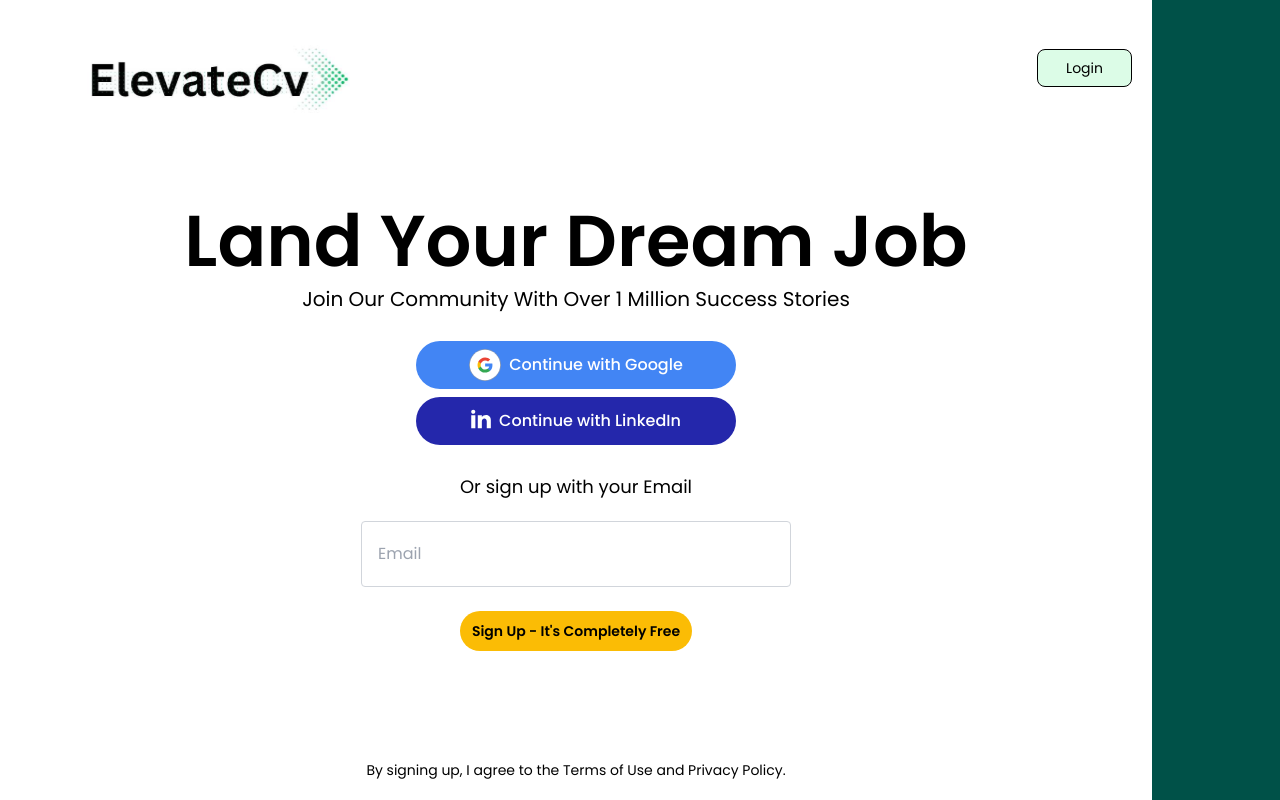
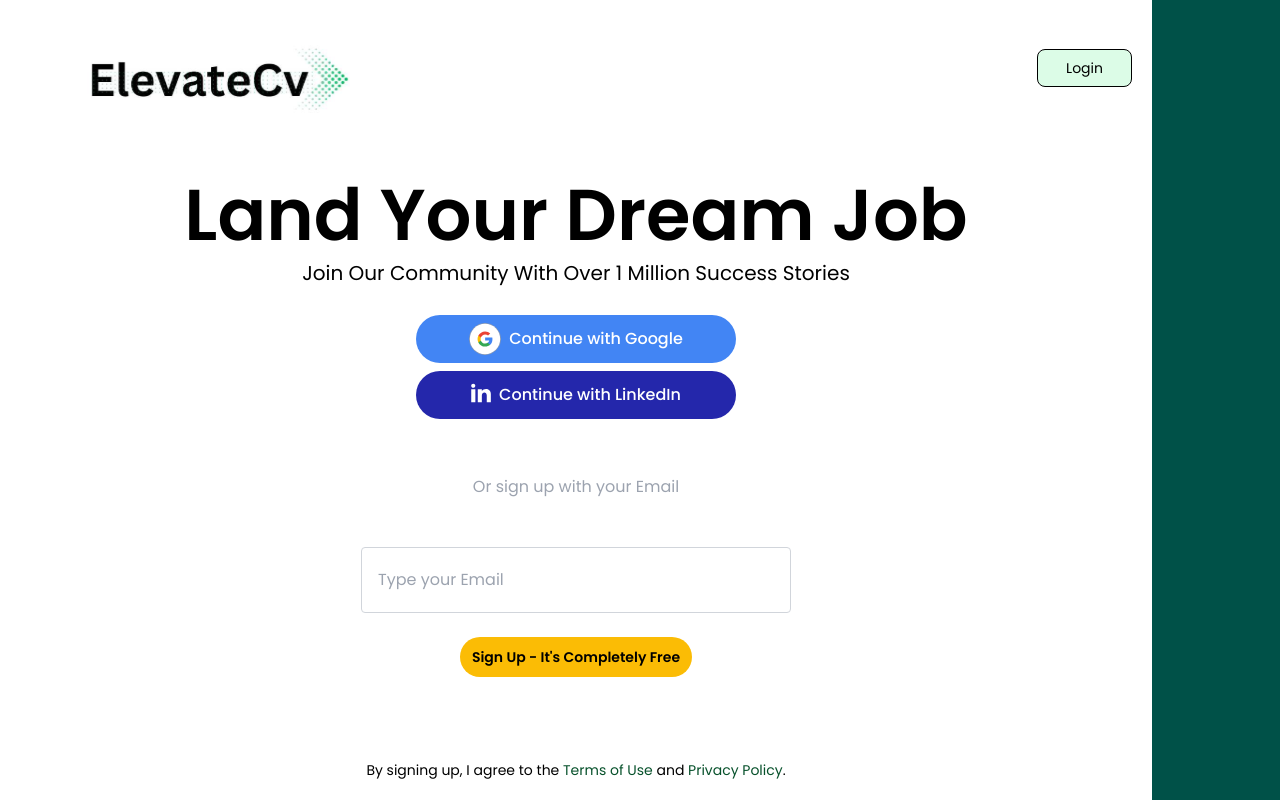
Before and after one commit to onuorachidimma/cv_maker, a React (Vite) app: page /signup in a window 1280 px wide. Built offline with nearby package versions, Linux system fonts and the light colour scheme; a web font is replaced by a local one.

Commit message:
add color to the login button

```diff
--- a/src/components/Modal.jsx
+++ b/src/components/Modal.jsx
@@ -111,7 +111,7 @@ const Modal = ({ email, closeModal }) => {
               </div>
               <button
                 type="submit"
-                className="px-8 font-bold block py-2 mx-auto bg-customYellow rounded-xl hover:bg-yellow-300 transition duration-200"
+                className="px-8 font-bold block py-2 mx-auto bg-customYellow rounded-xl hover:bg-customBrightYellow transition duration-200"
               >
                 Sign up
               </button>
--- a/src/pages/loginPage.jsx
+++ b/src/pages/loginPage.jsx
@@ -70,7 +70,7 @@ const LoginPage = () => {
                   </div>
 
                   <Link
-                    to="/signup"
+                    to=""
                     className="text-center block text-customDeepGreen underline text-xs sm:text-x md:text-base font-medium"
                   >
                     Forgot Password?
@@ -79,7 +79,7 @@ const LoginPage = () => {
 
                 <div>
                   <button
-                    className="text-white text-xs sm:text-x md:text-base font-medium block w-full bg-purple rounded-50px py-4"
+                    className="text-white text-xs sm:text-x md:text-base font-medium block w-full bg-customDeepGreen rounded-50px py-4"
                     type="submit"
                   >
                     Sign In
--- a/src/pages/signup.jsx
+++ b/src/pages/signup.jsx
@@ -45,14 +45,14 @@ const Signup = () => {
             </div>
 
             <div className="flex flex-col items-center justify-center">
-              <p className="mb-5 text-lg border-customLight">
+              <p className="my-7 text-base border-customLight text-gray-400">
                 Or sign up with your Email
               </p>
               <input
-                placeholder="Email"
+                placeholder="Type your Email"
                 value={email}
                 onChange={(e) => setEmail(e.target.value)}
-                className="rounded border border-gray-300 py-5 pl-4 px-24"
+                className="rounded border border-gray-300 mt-5 py-5 pl-4 px-24"
               />
               <button
                 onClick={openModal}
@@ -67,9 +67,9 @@ const Signup = () => {
         <div className="flex items-center justify-center mt-5">
           <p className="text-xs md:text-sm border-customLight text-center">
             By signing up, I agree to the
-            <span className="customDeepGreen"> Terms of Use </span>
+            <span className="text-customDeepGreen"> Terms of Use </span>
             and
-            <span className="customDeepGreen"> Privacy Policy</span>.
+            <span className="text-customDeepGreen"> Privacy Policy</span>.
           </p>
         </div>
       </div>
```
